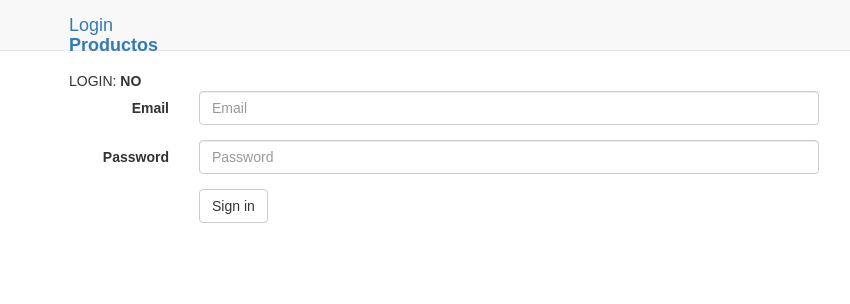
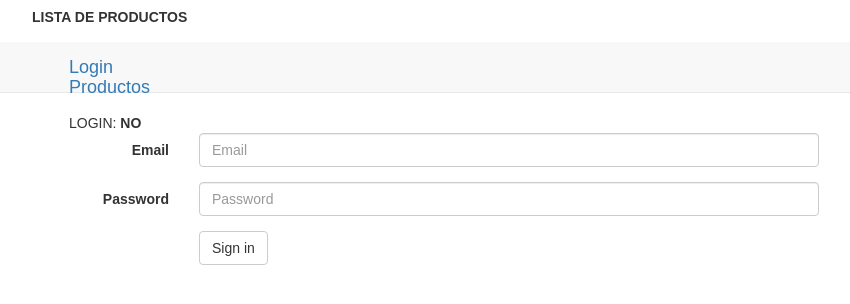
Before and after one commit to IvetteLovegood/loginreduxstate, a React (Create React App) app: page /datos in a window 1280 px wide. Shown: the top 304 px of the page, without its empty margins (1-851 px from the left). Built offline with nearby package versions, Linux system fonts and the light colour scheme.

Commit message:
Se agrega link de productos

```diff
--- a/package.json
+++ b/package.json
@@ -11,6 +11,8 @@
     "react-redux": "^5.0.6",
     "react-scripts": "1.0.11",
     "redux": "^3.7.2",
+    "react-router": "^4.1.2",
+    "react-router-dom": "^4.1.2",
     "redux-thunk": "^2.2.0"
   },
   "scripts": {
--- a/src/App.js
+++ b/src/App.js
@@ -1,18 +1,26 @@
+import {BrowserRouter, Route} from 'react-router-dom';
 import React, { Component } from 'react';
 import { Navbar, Grid, Row, Col } from 'react-bootstrap';
 import Layout from './components/Layout';
 import ViewPublic from './components/ViewPublic';
+import datos from './components/detailPublic';
+
 import './App.css';
 
 class App extends Component {
     render() {
         return (
+          <BrowserRouter>
+
             <div>
+            <div>
+                    <Route path={"/datos"} component={datos}/>
+                </div>
               <Navbar staticTop>
                   <Navbar.Header>
                       <Navbar.Brand>
                           <a>Login</a>
-                          <a><ViewPublic /></a>
+                          <a><ViewPublic/></a>
                       </Navbar.Brand>
                   </Navbar.Header>
               </Navbar>
@@ -25,7 +33,10 @@ class App extends Component {
                       </Col>
                   </Row>
               </Grid>
+
+
           </div>
+            </BrowserRouter>
         );
     }
 }
--- a/src/components/ViewPublic.js
+++ b/src/components/ViewPublic.js
@@ -1,8 +1,9 @@
 import React, { Component } from 'react';
-import Login from './Login';
+import {Link} from 'react-router-dom';
 import store from '../store';
+import datos from './detailPublic';
 
-class Layout extends Component {
+class ViewPublic extends Component {
 
     constructor(props) {
         super(props);
@@ -19,14 +20,17 @@ class Layout extends Component {
     }
 
     render() {
+    const isLoggedIn = this.state.user;
 
-        const isLoggedIn = this.state.user;
+       return (
+            <div>
+                <Link to="/datos">
+                    {isLoggedIn ? '' : 'Productos'}
+                </Link>
+            </div>
 
-        return (
-            <div><b>{isLoggedIn ? '' : 'Productos'}</b>
-            </div>
-        );
+       );
     }
 }
 
-export default Layout;
+export default ViewPublic;
--- /dev/null
+++ b/src/components/detailPublic.js
@@ -0,0 +1,33 @@
+import React from 'react';
+import { logIn } from '../actionCreators';
+import { connect } from 'react-redux';
+import { FormGroup, Form, Col, ControlLabel, FormControl } from 'react-bootstrap';
+
+
+const Login = ({ user, logIn }) => {
+    return (
+        <Form horizontal>
+			    <FormGroup controlId="formHorizontalEmail">
+			        <Col componentClass={ControlLabel} sm={2}> LISTA DE PRODUCTOS
+			        </Col>
+			    </FormGroup>
+			</Form>
+    );
+}
+
+const mapStateToProps = state => {
+    return {
+        user: state.user
+    }
+}
+
+const mapDispatchToProps = dispatch => {
+    return {
+        logIn(user) {
+            dispatch(logIn(user));
+            console.log(user);
+        }
+    }
+}
+
+export default connect(mapStateToProps, mapDispatchToProps)(Login);
```
